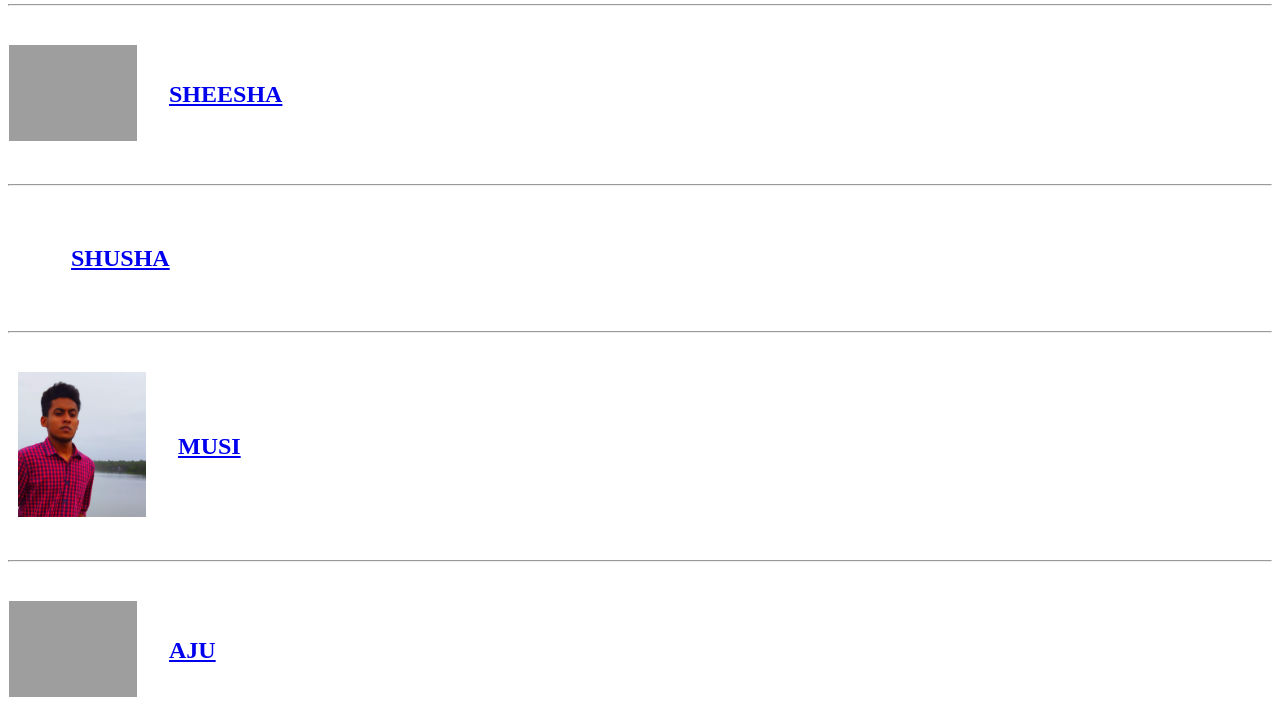
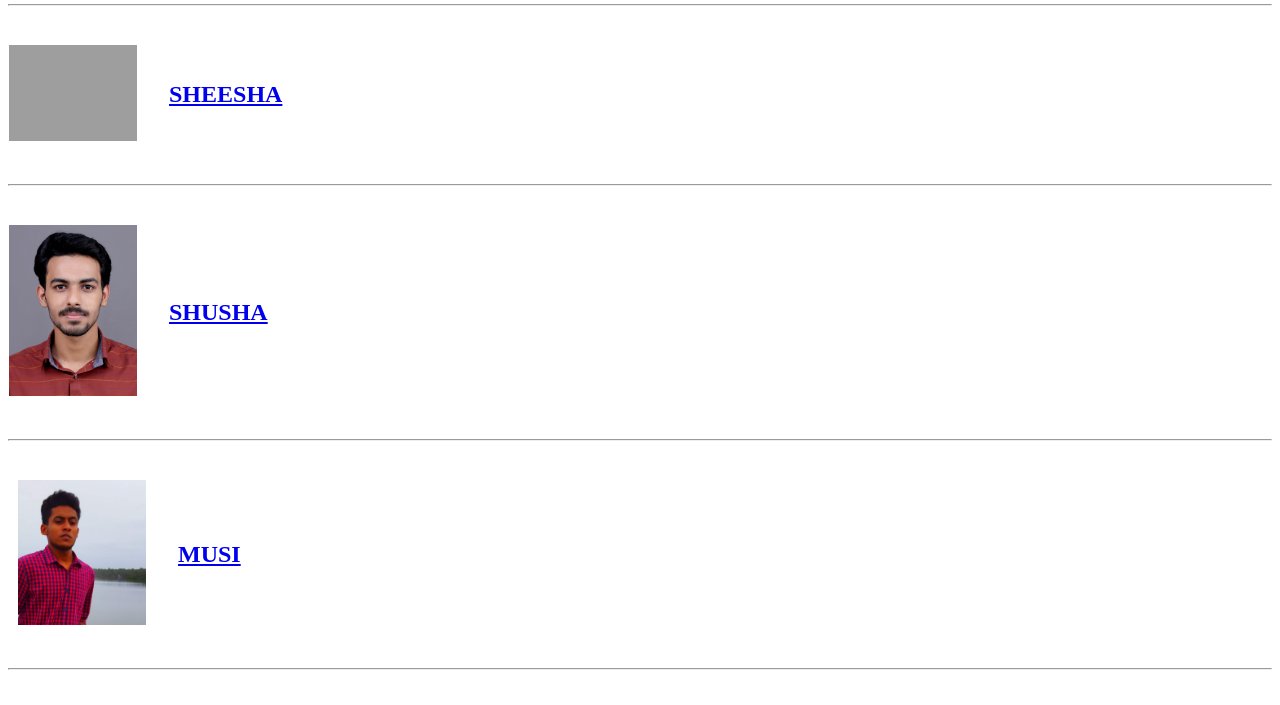
Before and after one commit to Shakoorsha/BadBoys, a plain HTML site: page index.html in a window 1280 px wide. Shown: the part 82-787 px from the top of the page. Drawn offline with Linux system fonts and the light colour scheme; the site is published under a folder, as on GitHub Pages, so addresses that start at the root find nothing.

Commit message:
Update index.html

```diff
--- a/index.html
+++ b/index.html
@@ -19,7 +19,7 @@
 <hr>
 <table cellspacing="30">
   <tr>
-    <td><img src="/1643088999122_355-M43 SHAKOORSHA.jpg" alt=""></td>
+    <td><img src="1643088999122_355-M43 SHAKOORSHA.jpg" alt=""></td>
     <td><h2><a href="https://instagram.com/shakoorsha?utm_medium=copy_link">SHUSHA</a></h2>
   </tr>
 </table>
```
